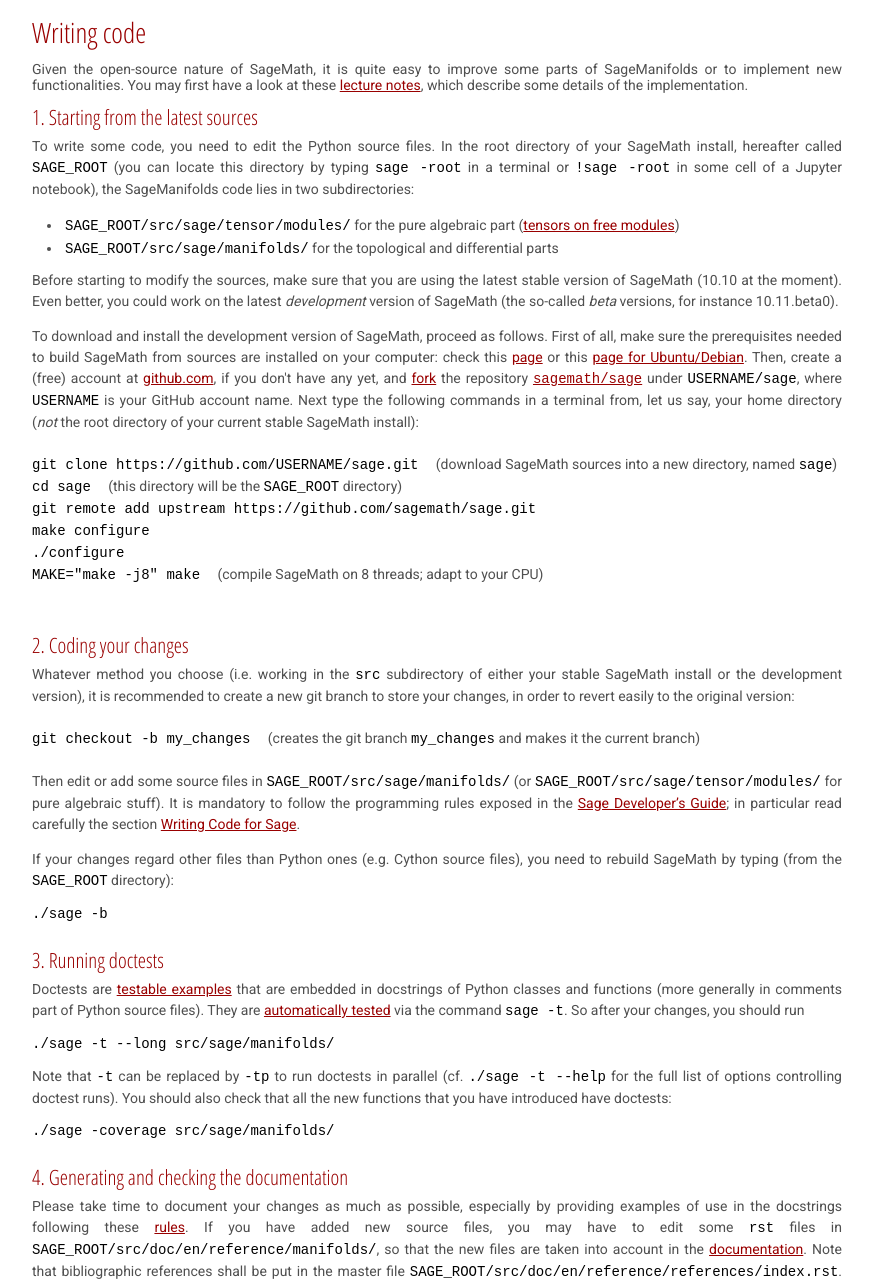
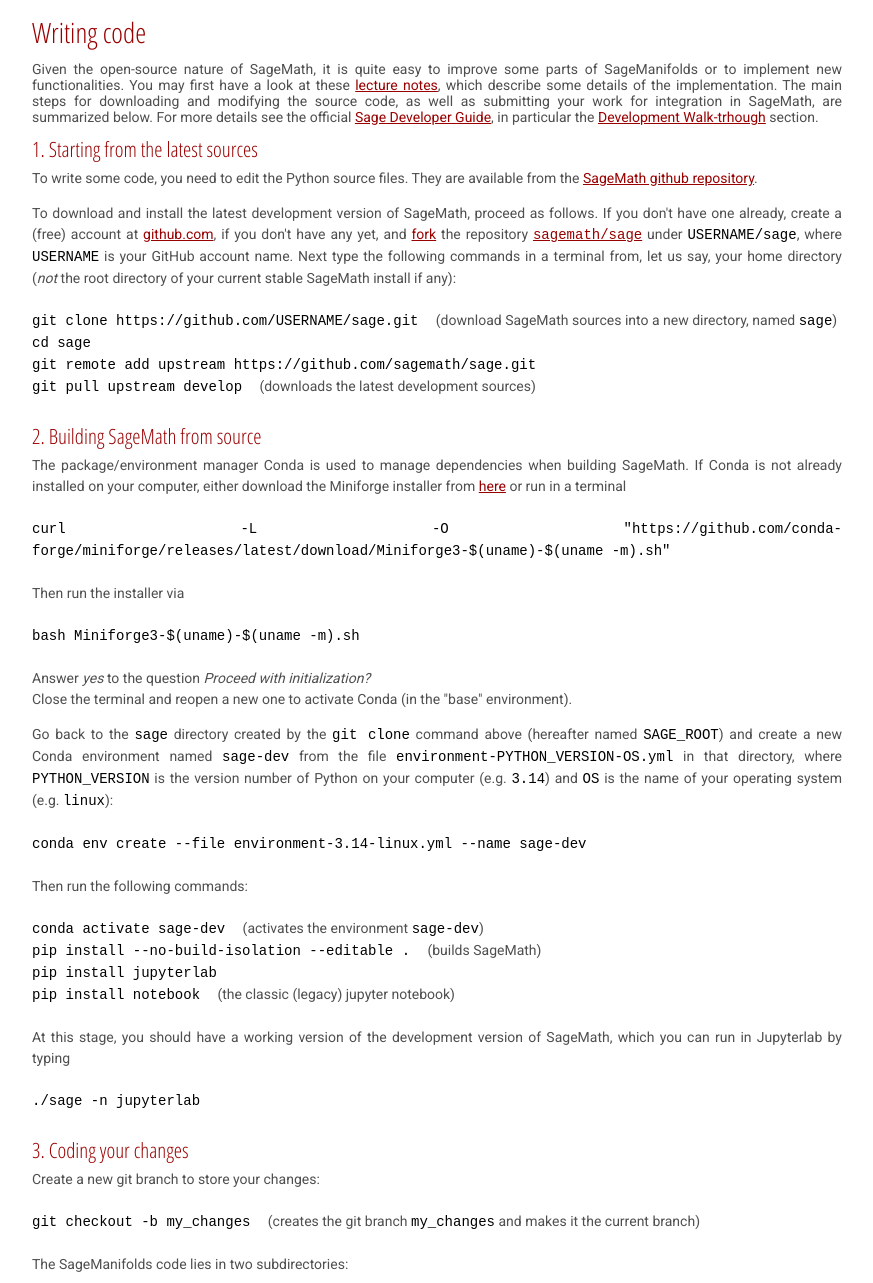
Before and after one commit to sagemanifolds/WebSite, a plain HTML site: page contrib.html in a window 1280 px wide. Shown: the part 580-1863 px from the top of the page, without its empty margins (298-1171 px from the left). Drawn offline with Linux system fonts and the light colour scheme.

Commit message:
Update contrib.html

```diff
--- a/contrib.html
+++ b/contrib.html
@@ -76,71 +76,91 @@ Please follow the
 
 Given the open-source nature of SageMath, it is quite easy to improve some parts of SageManifolds or to implement new functionalities. You may first have a look
 at these <a href="jncf2018/index.html">lecture notes</a>, which describe some details of the implementation.
+The main steps for downloading and modifying the source code, as well as submitting your work for integration
+in SageMath, are summarized below. For more details see the official
+<a href="https://doc.sagemath.org/html/en/developer/">Sage Developer Guide</a>, in particular the
+<a href="https://doc.sagemath.org/html/en/developer/walkthrough.html">Development Walk-trhough</a> section.
 
 <h3>1. Starting from the latest sources</h3>
 <p>
-To write some code, you need to edit the Python source files. In the root directory of your SageMath install,
-hereafter called <code>SAGE_ROOT</code>
-(you can locate this directory by typing <code>sage -root</code> in a terminal
-or <code>!sage -root</code> in some cell of a Jupyter notebook),
-the SageManifolds code lies in two subdirectories:
-</p>
-<ul class="default">
-    <li><code>SAGE_ROOT/src/sage/tensor/modules/</code> for the pure algebraic
-    part (<a href="tensor_modules.html">tensors on free modules</a>)</li>
-    <li><code>SAGE_ROOT/src/sage/manifolds/</code> for the topological and differential parts</li>
-</ul>
-
+To write some code, you need to edit the Python source files.
+They are available from the
+<a href="https://github.com/sagemath/sage" target="_blank">SageMath github repository</a>.
 <p>
-Before starting to modify the sources, make sure that you are using the
-latest stable version of SageMath (10.10 at the moment). Even better, you could
-work on the latest <em>development</em> version of SageMath
-(the so-called <em>beta</em> versions, for instance 10.11.beta0).
-</p>
-<p>
-To download and install the development version of SageMath, proceed as follows. First of all, make sure the prerequisites needed to build
-SageMath from sources are installed on your computer: check this
-<a href="https://doc.sagemath.org/html/en/installation/source.html#prerequisites" target="_blank">page</a>
-or this <a href="install_ubuntu.html">page for Ubuntu/Debian</a>.
-Then, create a (free) account at <a href="https://github.com" target="_blank">github.com</a>,
+To download and install the latest development version of SageMath, proceed as follows.
+If you don't have one already, create a (free) account at <a href="https://github.com" target="_blank">github.com</a>,
 if you don't have any yet, and <a href="https://docs.github.com/en/get-started/quickstart/fork-a-repo#forking-a-repository" target="_blank">fork</a> the repository <a href="https://github.com/sagemath/sage" target="_blank"><code>sagemath/sage</code></a> under
 <code>USERNAME/sage</code>, where <code>USERNAME</code> is your GitHub account name.
 Next type the following commands in a terminal from,
 let us say, your home directory (<em>not</em> the root directory of your current
-stable SageMath install):
+stable SageMath install if any):
 <br><br>
 <code>git clone https://github.com/USERNAME/sage.git</code> &nbsp; &nbsp; (download
 SageMath sources into a new directory, named <code>sage</code>) <br>
-<code>cd sage</code> &nbsp; &nbsp; (this directory will be the <code>SAGE_ROOT</code> directory)<br>
+<code>cd sage</code> <br>
 <code>git remote add upstream https://github.com/sagemath/sage.git</code> <br>
-<code>make configure</code> <br>
-<code>./configure</code> <br>
-<code>MAKE="make -j8" make</code> &nbsp; &nbsp; (compile SageMath on 8 threads; adapt to your CPU) <br><br>
+<code>git pull upstream develop</code>  &nbsp; &nbsp; (downloads the latest development sources)<br>
 </p>
 
-<h3>2. Coding your changes</h3>
+<h3>2. Building SageMath from source</h3>
+
+<p>The package/environment manager Conda is used to manage dependencies when building SageMath. If Conda is not already installed on your
+computer, either download the Miniforge installer from
+<a href="https://conda-forge.org/download/">here</a>
+or run in a terminal
+<br><br>
+<code>
+curl -L -O "https://github.com/conda-forge/miniforge/releases/latest/download/Miniforge3-$(uname)-$(uname -m).sh"
+</code><br>
+<br>
+Then run the installer via
+<br><br>
+<code>bash Miniforge3-$(uname)-$(uname -m).sh</code><br>
+<br>
+Answer <em>yes</em> to the question <em>Proceed with initialization?</em><br>
+Close the terminal and reopen a new one to activate Conda (in the "base" environment).
+</p>
+
+<p>Go back to the <code>sage</code> directory created by the <code>git clone</code> command
+above (hereafter named <code>SAGE_ROOT</code>) and create a new Conda environment named <code>sage-dev</code>
+from the file <code>environment-PYTHON_VERSION-OS.yml</code> in that directory,
+where <code>PYTHON_VERSION</code> is the version number of Python on your computer
+(e.g. <code>3.14</code>) and <code>OS</code> is the name of your operating system
+(e.g. <code>linux</code>):
+<br><br>
+<code>conda env create --file environment-3.14-linux.yml --name sage-dev</code><br>
+<br>
+Then run the following commands:
+<br><br>
+<code>conda activate sage-dev</code> &nbsp; &nbsp; (activates the environment <code>sage-dev</code>)<br>
+<code>pip install --no-build-isolation --editable .</code> &nbsp; &nbsp; (builds SageMath)<br>
+<code>pip install jupyterlab</code> <br>
+<code>pip install notebook</code>  &nbsp; &nbsp; (the classic (legacy) jupyter notebook)<br><br>
+At this stage, you should have a working version of the development version of SageMath, which you can run in Jupyterlab by typing<br><br>
+<code>./sage -n jupyterlab</code>
+</p>
+
+<h3>3. Coding your changes</h3>
 
 <p>
-Whatever method you choose (i.e. working in the <code>src</code> subdirectory of either your stable SageMath install or the development version), it is recommended to create
-a new git branch to store your changes, in order to revert easily to the original
-version:
+Create a new git branch to store your changes:
 <br><br>
 <code>git checkout -b my_changes</code> &nbsp; &nbsp; (creates the git branch <code>my_changes</code> and makes it the current branch)
 <br><br>
-Then edit or add some source files in <code>SAGE_ROOT/src/sage/manifolds/</code> (or <code>SAGE_ROOT/src/sage/tensor/modules/</code> for pure algebraic stuff). It is mandatory to follow
+The SageManifolds code lies in two subdirectories:
+</p>
+<ul class="default">
+    <li><code>src/sage/tensor/modules/</code> for the pure algebraic
+    part (<a href="tensor_modules.html">tensors on free modules</a>)</li>
+    <li><code>src/sage/manifolds/</code> for the topological and differential parts</li>
+</ul>
+Edit or add some source files in these directories. It is mandatory to follow
 the programming rules exposed in the <a href="https://doc.sagemath.org/html/en/developer/" target="_blank">Sage Developer’s Guide</a>; in particular read carefully the section
 <a href="https://doc.sagemath.org/html/en/developer/#writing-code-for-sage" target="_blank">Writing Code for Sage</a>.
 </p>
 
-<p>
-If your changes regard other files than Python ones (e.g. Cython source files), you need
-to rebuild SageMath by typing (from the <code>SAGE_ROOT</code> directory):
-</p>
-<pre>
-./sage -b
-</pre>
 
-<h3>3. Running doctests</h3>
+<h3>4. Running doctests</h3>
 
 <p>
 Doctests are <a href="https://doc.sagemath.org/html/en/developer/coding_basics.html#writing-testable-examples" target="_blank">testable examples</a> that are embedded in docstrings of Python classes and functions
@@ -159,7 +179,7 @@ doctests:
 ./sage -coverage src/sage/manifolds/
 </pre>
 
-<h3>4. Generating and checking the documentation</h3>
+<h3>5. Generating and checking the documentation</h3>
 
 <p>
 Please take time to document your changes as much as possible, especially by providing
@@ -187,7 +207,7 @@ This is actually the manifolds section of the whole SageMath reference manual,
 which is at <code>SAGE_ROOT/local/share/doc/sage/html/en/reference/index.html</code>.
 </p>
 
-<h3>5. Sharing your changes</h3>
+<h3>6. Sharing your changes</h3>
 
 <p>
 When you are ready to share your changes, create a new commit on your local git branch <code>my_changes</code>:
```
